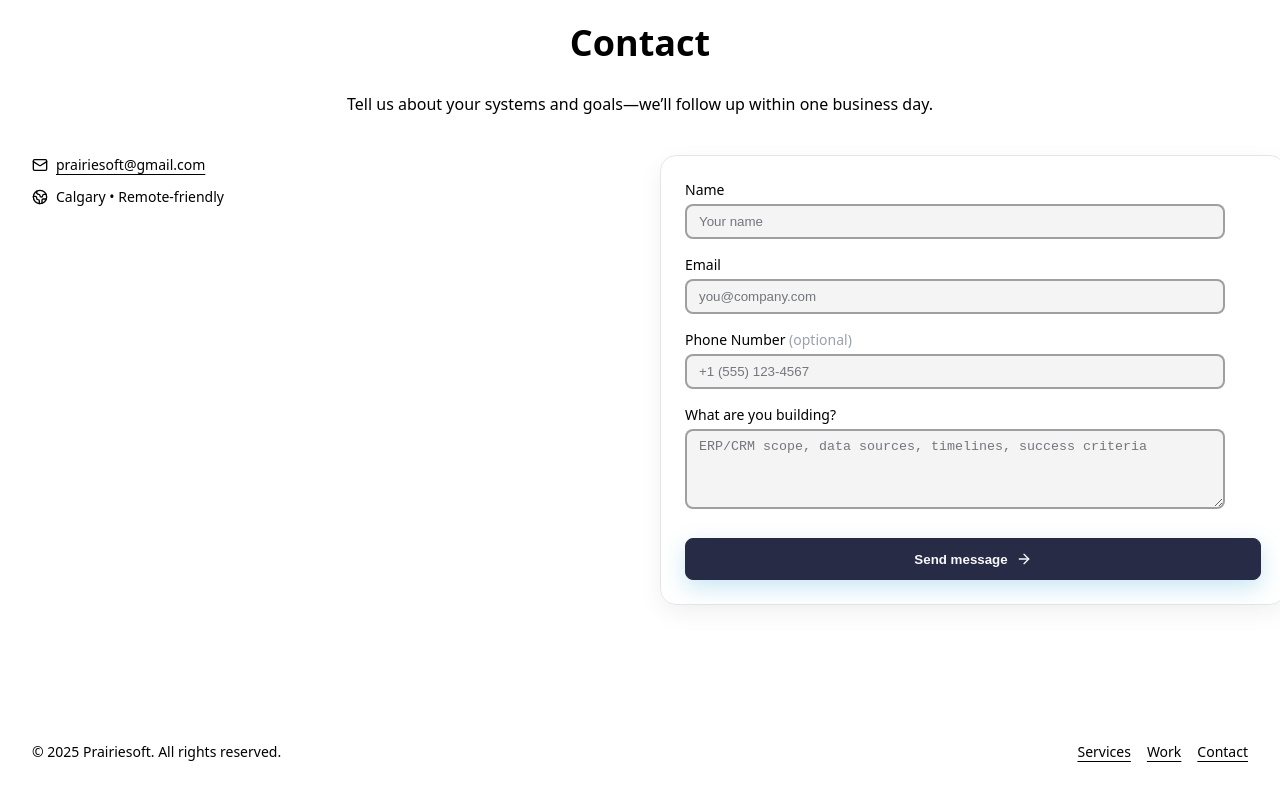
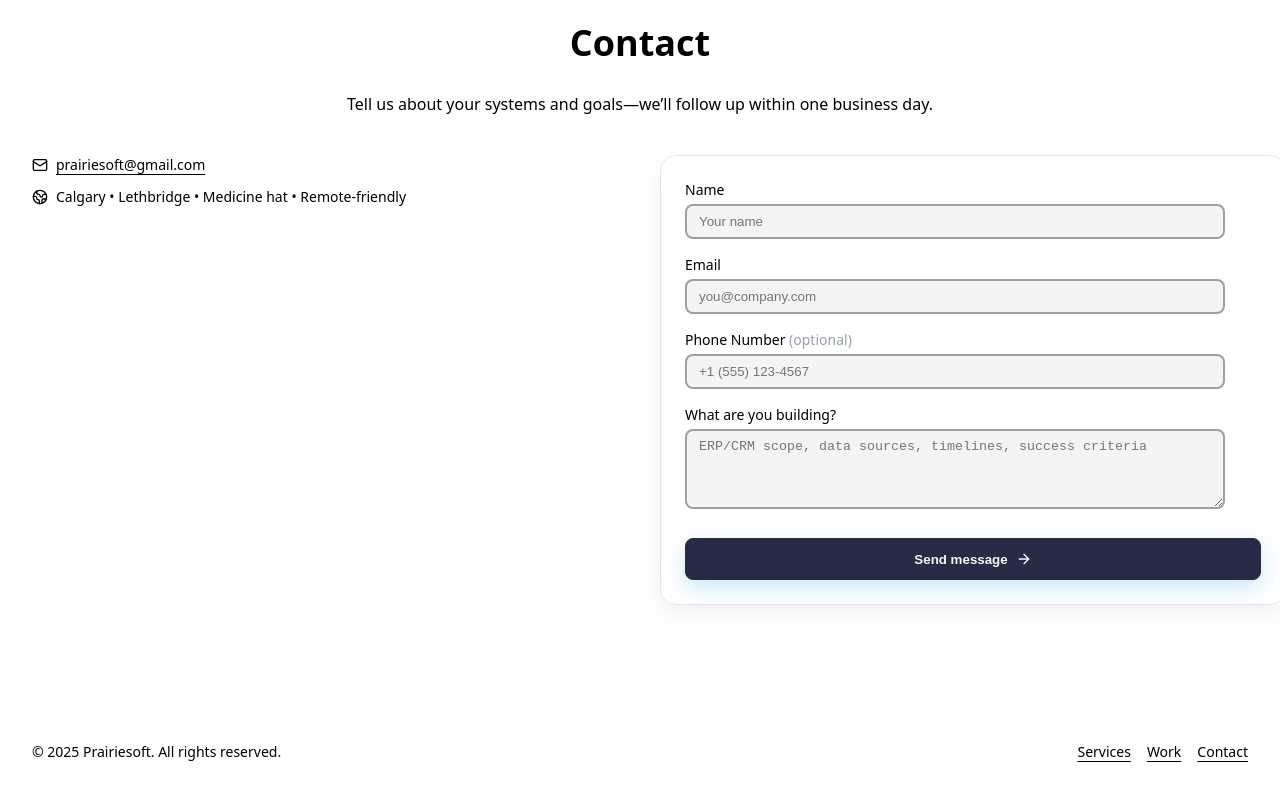
Before and after one commit to psoftdev/prairiesoft_website, a React (Vite) app: page / in a window 1280 px wide. Shown: the part 5757-6557 px from the top of the page. Built offline with nearby package versions, Linux system fonts and the light colour scheme.

Commit message:
Added contact information

```diff
--- a/src/App.tsx
+++ b/src/App.tsx
@@ -526,7 +526,7 @@ export default function App() {
           <div className="mt-10 grid gap-10 lg:grid-cols-2 items-start">
             <div className="space-y-3 text-sm text-offwhite">
               <div className="flex items-center gap-2"><Mail className="h-4 w-4 text-primary" aria-hidden /> <a className="hover:underline" href="mailto:prairiesoft@gmail.com">prairiesoft@gmail.com</a></div>
-              <div className="flex items-center gap-2"><Globe2 className="h-4 w-4 text-primary" aria-hidden /> <span>Calgary • Remote‑friendly</span></div>
+              <div className="flex items-center gap-2"><Globe2 className="h-4 w-4 text-primary" aria-hidden /> <span>Calgary • Lethbridge • Medicine hat • Remote‑friendly</span></div>
             </div>
             <form className="card-dark p-6 max-w-xl w-full mx-auto grid gap-4" onSubmit={handleFormSubmit} aria-label="Contact form">
               <div>
```
